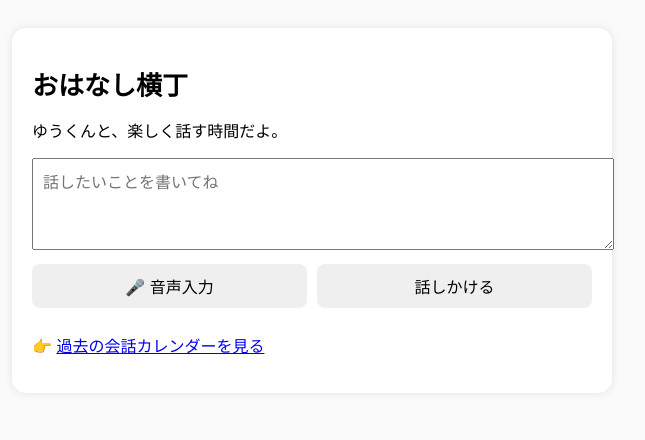
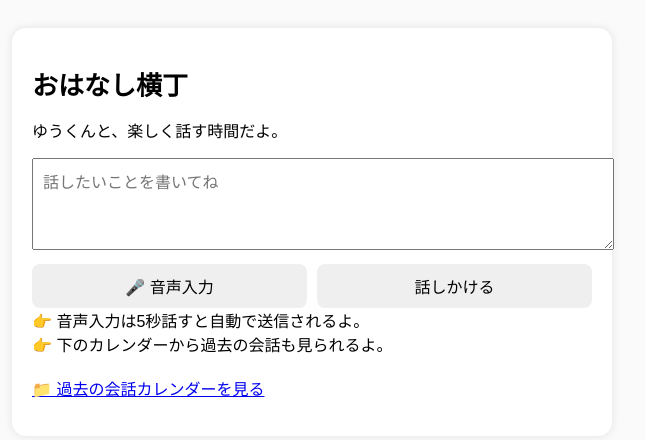
Before and after one commit to murahimurahi/ai_grandchild_bot, a Flask app: page / in a window 1280 px wide. Shown: the top 440 px of the page, without its empty margins (328-973 px from the left). Run offline with Flask 3, Linux system fonts and the light colour scheme.

Commit message:
Update index.html

```diff
--- a/templates/index.html
+++ b/templates/index.html
@@ -9,57 +9,72 @@
 
 <body>
 <div class="container">
+
     <h1>おはなし横丁</h1>
-        <p>ゆうくんと、楽しく話す時間だよ。</p>
+    <p class="sub">ゆうくんと、楽しく話す時間だよ。</p>
 
+    <!-- 入力欄（入力は保持する） -->
     <textarea id="userInput" placeholder="話したいことを書いてね"></textarea>
 
     <div class="buttons">
-            <button id="voiceBtn">🎤 音声入力</button>
+        <button id="voiceBtn" class="mic-off">🎤 音声入力</button>
         <button id="sendBtn">話しかける</button>
     </div>
 
+    <!-- 説明文 -->
+    <div class="info">
+        👉 音声入力は5秒話すと自動で送信されるよ。<br>
+        👉 下のカレンダーから過去の会話も見られるよ。
+    </div>
+
+    <!-- 返事 -->
     <div id="responseArea"></div>
 
-        <audio id="voicePlayer" controls preload="auto"
-               style="width: 100%; margin-top: 20px; display:none;"></audio>
+    <!-- 音声 -->
+    <audio id="voicePlayer" controls preload="auto" style="display:none;"></audio>
 
-        <p style="margin-top:25px;">
-            👉 <a href="/logs">過去の会話カレンダーを見る</a>
-        </p>
+    <p><a href="/logs">📁 過去の会話カレンダーを見る</a></p>
+
 </div>
 
+
 <script>
+/* 音声入力まわり ==================================*/
 let recognition;
-let autoSendTimer = null;
+let timer = null;
 
 try {
-    const SpeechRecognition = window.SpeechRecognition || window.webkitSpeechRecognition;
-    recognition = new SpeechRecognition();
+    const SR = window.SpeechRecognition || window.webkitSpeechRecognition;
+    recognition = new SR();
     recognition.lang = "ja-JP";
     recognition.interimResults = true;
 
-    recognition.onresult = (event) => {
-        const text = event.results[0][0].transcript;
+    recognition.onstart = () => {
+        document.getElementById("voiceBtn").classList.add("mic-on");
+    };
+
+    recognition.onend = () => {
+        document.getElementById("voiceBtn").classList.remove("mic-on");
+    };
+
+    recognition.onresult = (e) => {
+        const text = e.results[0][0].transcript;
         document.getElementById("userInput").value = text;
 
-        if (autoSendTimer) clearTimeout(autoSendTimer);
-        autoSendTimer = setTimeout(() => {
-            sendMessage();
-        }, 5000);
+        if (timer) clearTimeout(timer);
+        timer = setTimeout(() => { sendMessage(); }, 5000);
     };
+
 } catch (e) {
-    console.warn("[音声認識エラー]", e);
+    console.error("音声認識エラー:", e);
 }
 
 document.getElementById("voiceBtn").onclick = () => {
-    try {
-        recognition.start();
-    } catch (e) {
-        console.warn("音声認識開始できません:", e);
-    }
+    try { recognition.start(); } catch {}
 };
 
+
+/* 送信処理 ==================================*/
 document.getElementById("sendBtn").onclick = () => {
     sendMessage();
 };
@@ -82,12 +97,14 @@ function sendMessage() {
         const player = document.getElementById("voicePlayer");
         player.style.display = "block";
         player.src = data.audio_url + "?t=" + Date.now();
+
         player.load();
         setTimeout(() => player.play(), 150);
     });
 
-    // 入力欄は消さない（あなたの希望）
+    // 入力欄は消さない！
 }
 </script>
+
 </body>
 </html>
```
Lines whose indentation alone changed are shown as unchanged.
